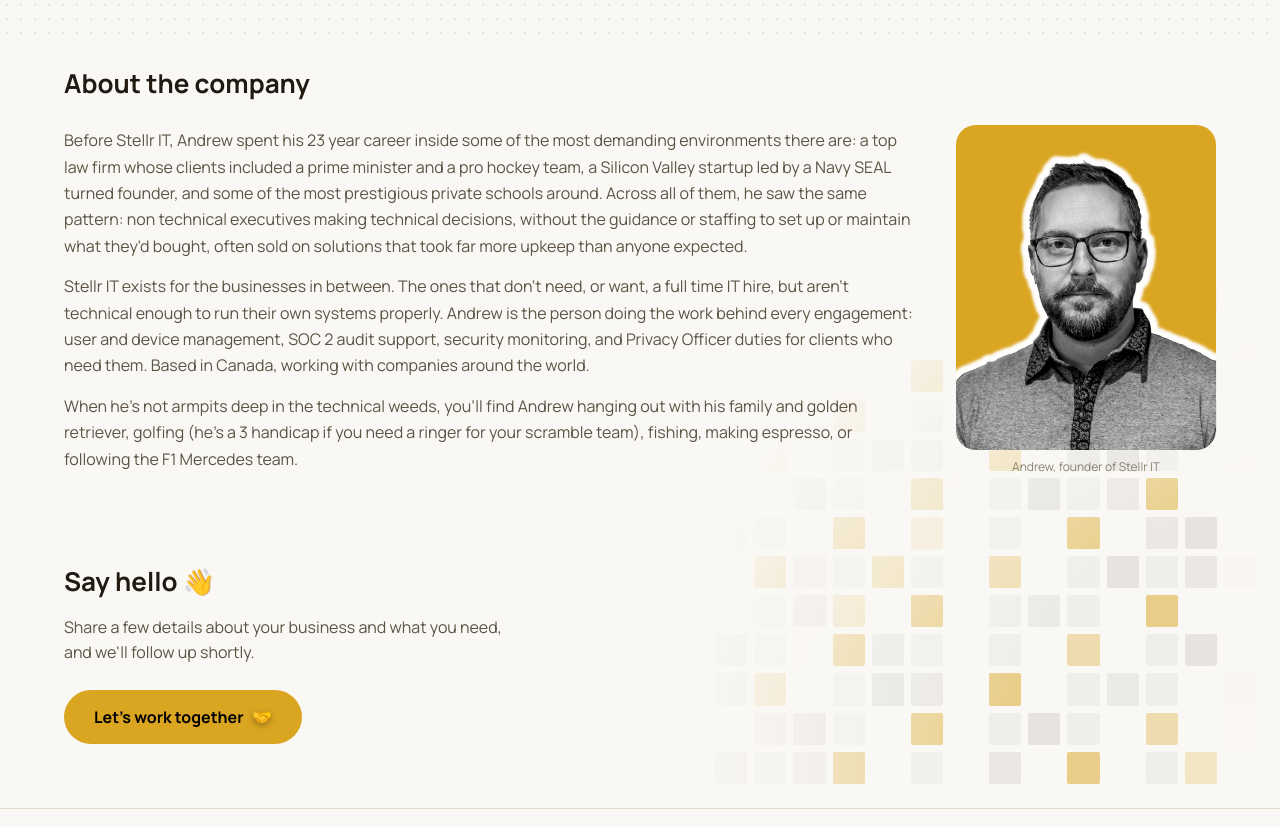
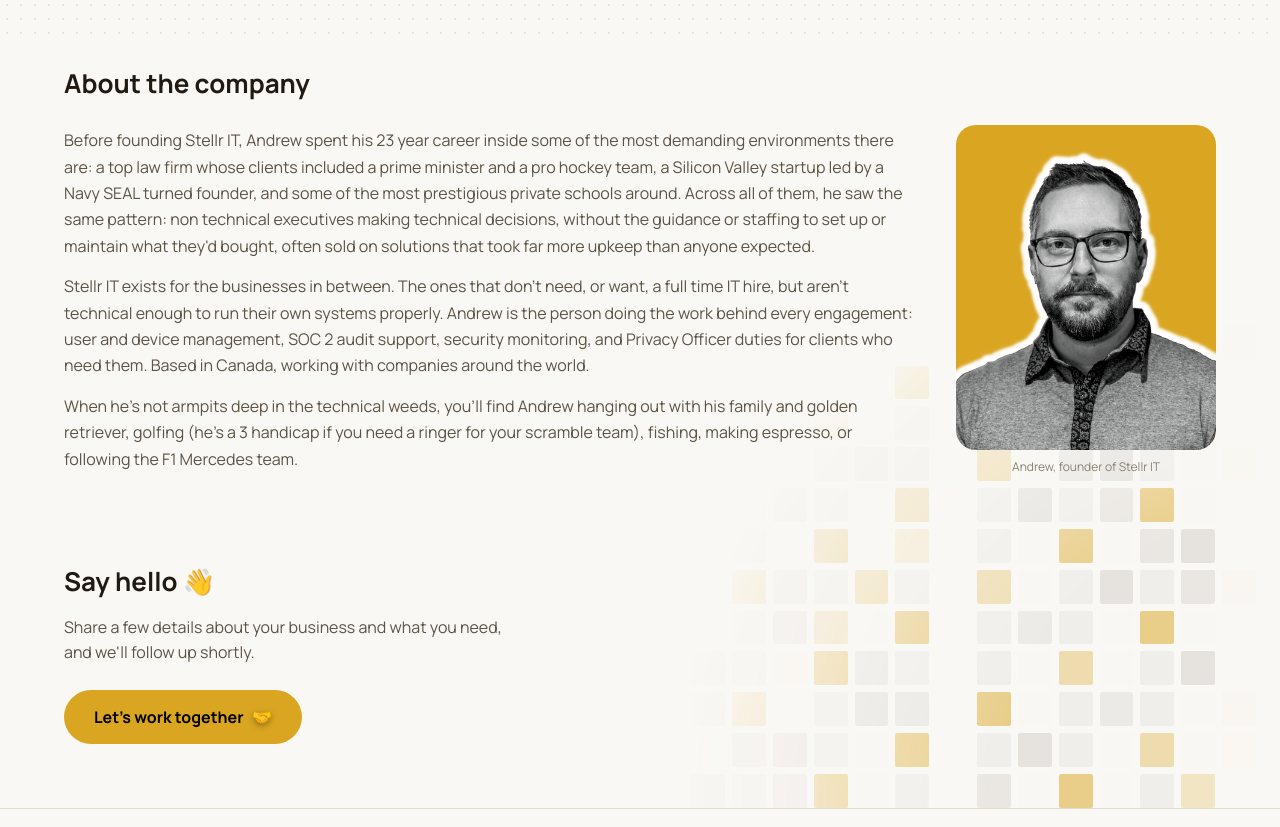
Before and after one commit to stellr-it/stellr-website, a plain HTML site: page index.html in a window 1280 px wide. Shown: the part 2500-3327 px from the top of the page. Drawn offline with Linux system fonts and the light colour scheme; a script that the page names is missing.

Commit message:
fixed background spacing and edited about text

```diff
--- a/index.html
+++ b/index.html
@@ -56,7 +56,7 @@
 
   .dotted-grid-bg { background-image: radial-gradient(circle, rgba(32, 26, 18, 0.09) 0.7px, transparent 1.2px); background-size: 14px 14px; }
 
-  .sq-field-mirror { position: absolute; bottom: 0; right: 0; width: 46%; z-index: 1; display: grid; grid-template-columns: repeat(14, 1fr); grid-auto-rows: auto; gap: 7px; padding: 24px; pointer-events: none; -webkit-mask-image: radial-gradient(circle at bottom right, black 35%, transparent 75%); mask-image: radial-gradient(circle at bottom right, black 35%, transparent 75%); }
+  .sq-field-mirror { position: absolute; bottom: 0; right: 0; width: 46%; z-index: 1; display: grid; grid-template-columns: repeat(14, 1fr); grid-auto-rows: auto; gap: 7px; padding-right: 24px; pointer-events: none; -webkit-mask-image: radial-gradient(circle at bottom right, black 35%, transparent 75%); mask-image: radial-gradient(circle at bottom right, black 35%, transparent 75%); }
   .sq-field-mirror .sq { aspect-ratio: 1 / 1; background: rgba(32, 26, 18, 0.09); border-radius: 2px; opacity: 0; animation: sq-pulse-c 5.5s ease-in-out infinite; }
   .sq-field-mirror .sq:nth-child(6n) { background: rgba(218, 165, 32, 0.5); }
   .sq-field-mirror .sq:nth-child(13n) { background: rgba(218, 165, 32, 0.35); }
@@ -431,7 +431,7 @@
       <h2 style="margin: 0; font-size: 26px; font-weight: 700;">About the company</h2>
       <div style="display: flex; flex-direction: row; gap: 40px; align-items: center; flex-wrap: wrap;">
         <div style="flex: 1 1 380px; display: flex; flex-direction: column; gap: 14px; min-width: 0;">
-          <p style="margin: 0; font-size: 16px; line-height: 1.65; color: #5c5344;">Before Stellr IT, Andrew spent his 23 year career inside some of the most demanding environments there are: a top law firm whose clients included a prime minister and a pro hockey team, a Silicon Valley startup led by a Navy SEAL turned founder, and some of the most prestigious private schools around. Across all of them, he saw the same pattern: non technical executives making technical decisions, without the guidance or staffing to set up or maintain what they'd bought, often sold on solutions that took far more upkeep than anyone expected.</p>
+          <p style="margin: 0; font-size: 16px; line-height: 1.65; color: #5c5344;">Before founding Stellr IT, Andrew spent his 23 year career inside some of the most demanding environments there are: a top law firm whose clients included a prime minister and a pro hockey team, a Silicon Valley startup led by a Navy SEAL turned founder, and some of the most prestigious private schools around. Across all of them, he saw the same pattern: non technical executives making technical decisions, without the guidance or staffing to set up or maintain what they'd bought, often sold on solutions that took far more upkeep than anyone expected.</p>
           <p style="margin: 0; font-size: 16px; line-height: 1.65; color: #5c5344;">Stellr IT exists for the businesses in between. The ones that don't need, or want, a full time IT hire, but aren't technical enough to run their own systems properly. Andrew is the person doing the work behind every engagement: user and device management, SOC 2 audit support, security monitoring, and Privacy Officer duties for clients who need them. Based in Canada, working with companies around the world.</p>
           <p style="margin: 0; font-size: 16px; line-height: 1.65; color: #5c5344;">When he's not armpits deep in the technical weeds, you'll find Andrew hanging out with his family and golden retriever, golfing (he's a 3 handicap if you need a ringer for your scramble team), fishing, making espresso, or following the F1 Mercedes team.</p>
         </div>
```
